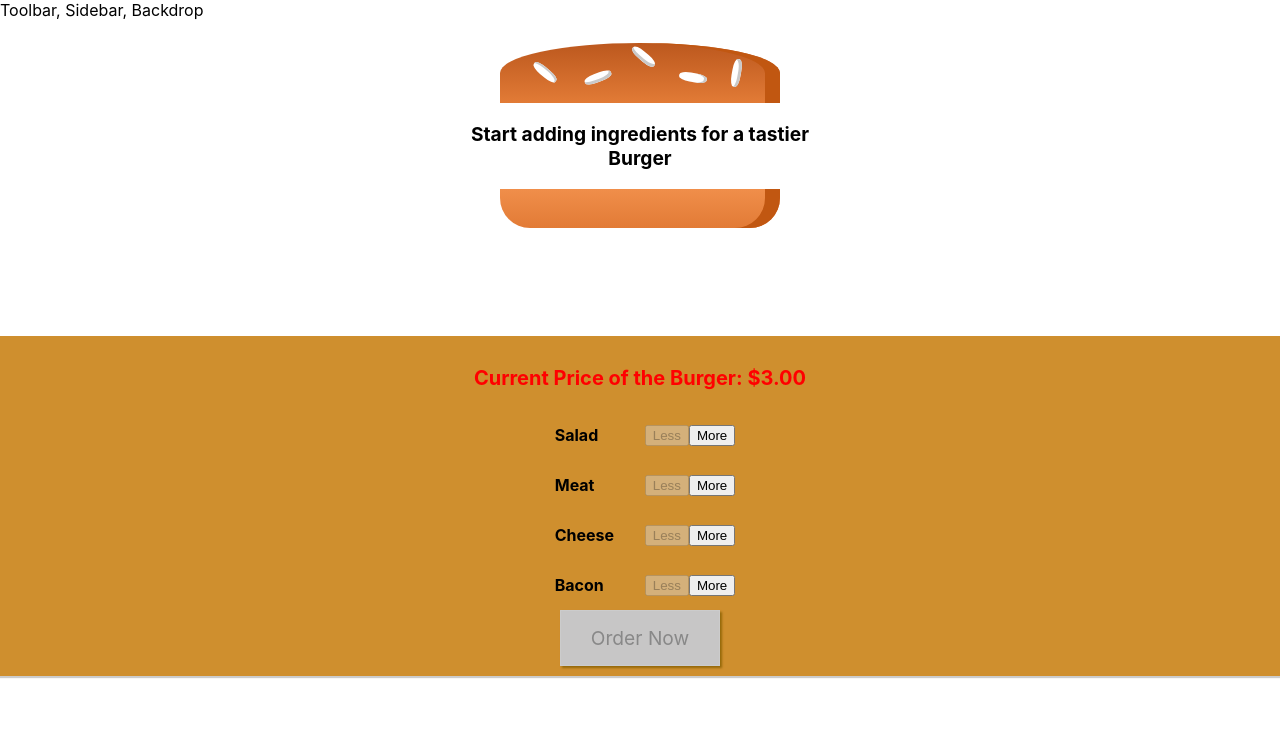
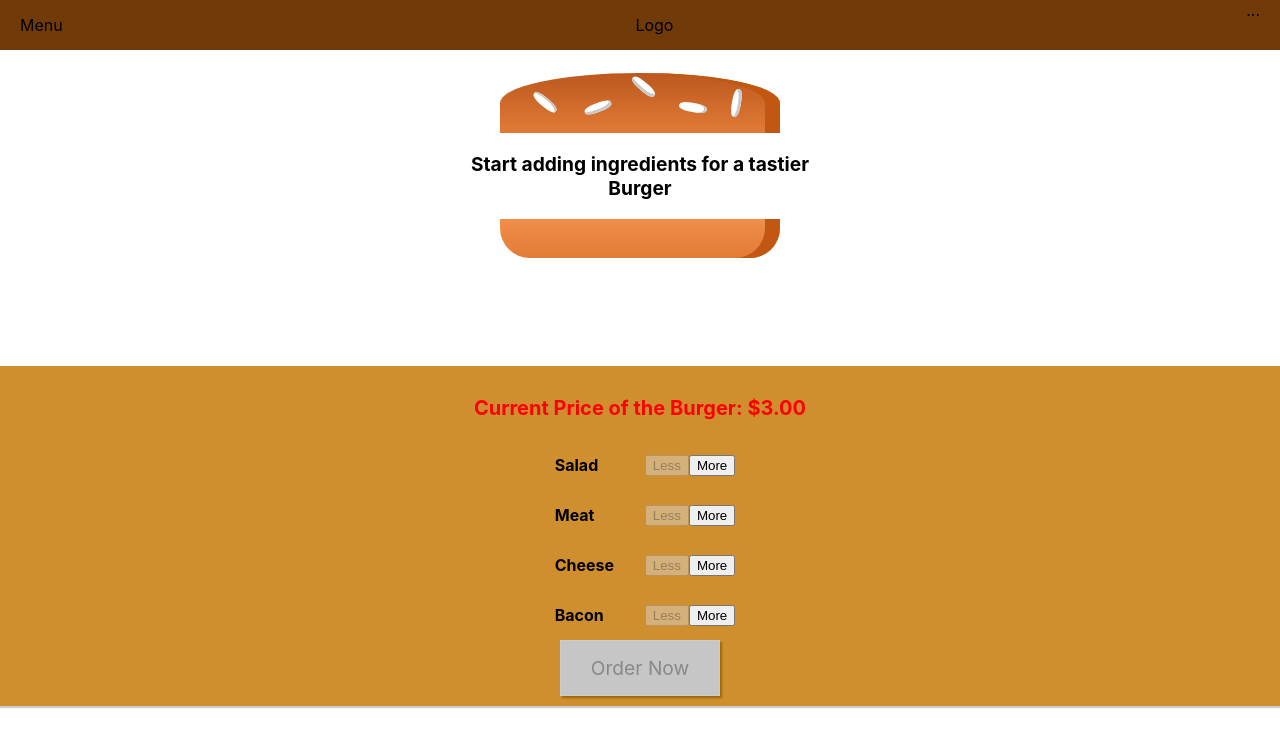
Before and after one commit to Arindam-7/Build-A-Burger, a React (Create React App) app: page / in a window 1280 px wide. Shown: the top 746 px of the page. Built offline with nearby package versions, Linux system fonts and the light colour scheme.

Commit message:
added toolbar

```diff
--- a/src/Components/Layout/Layout.js
+++ b/src/Components/Layout/Layout.js
@@ -1,18 +1,19 @@
 import React from 'react';
 import Aux from '../../HOCs/Auxilary/Auxilary';
 import styled from 'styled-components';
+import Toolbar from '../Toolbar';
+
 
 // styled-component for the components of layout
 const StyledLayout = styled.main`
-margin-top: 16px;
+margin-top: 66px;
 `;
+
 
 const layout = (props) => {
     return(
         <Aux>
-            <div>
-                Toolbar, Sidebar, Backdrop
-            </div>
+            <Toolbar />
             <StyledLayout>
                 {props.children}
             </StyledLayout>
--- /dev/null
+++ b/src/Components/Toolbar.js
@@ -0,0 +1,38 @@
+import React from 'react';
+import styled from 'styled-components';
+
+
+// styling for toolbar
+const StyledToolbar = styled.header`
+    height: 50px;
+    width: 100%;
+    position: fixed;
+    top: 0;
+    left: 0;
+    background-color: #703B09;
+    display: flex;
+    justify-content: space-between;
+    align-items: center;
+    padding: 0 20px;
+    box-sizing: border-box;
+    z-index: 90;
+
+    > nav {
+        height: 100%;
+    }
+`;
+
+
+const toolbar = () => (
+    <StyledToolbar>
+        <div>Menu</div>
+        <div>Logo</div>
+        <nav>
+            ...
+        </nav>
+    </StyledToolbar>
+);
+
+
+
+export default toolbar;
```
